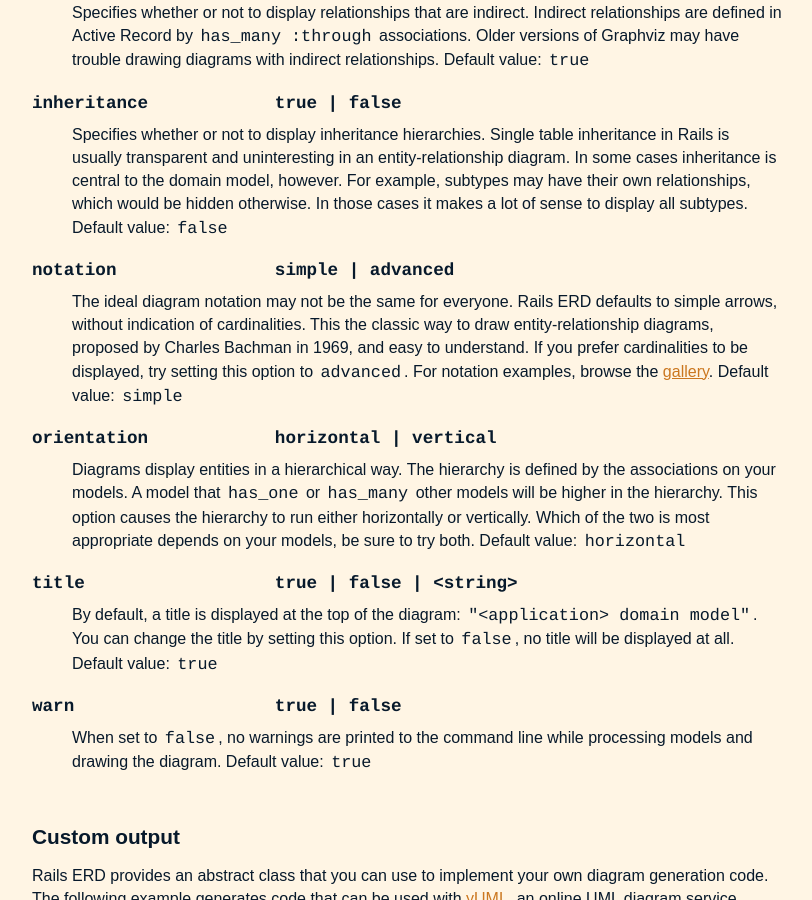
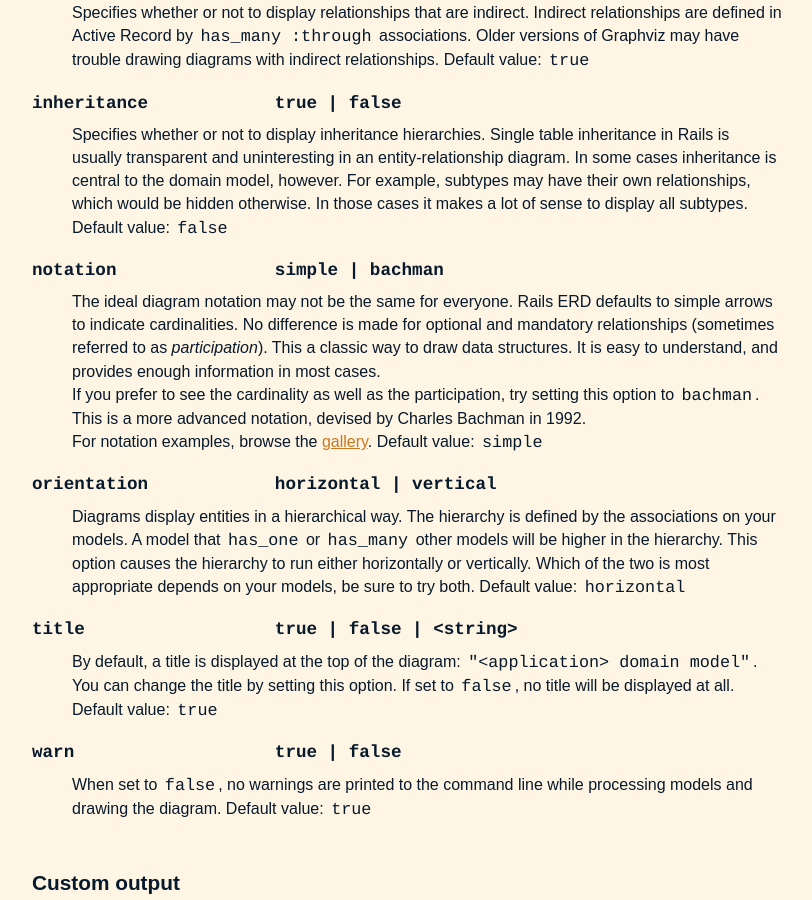
Before and after one commit to voormedia/rails-erd, a Jekyll site: the page built from site/customise.html, in a window 1280 px wide and 900 px high, scrolled down 1348 px. Shown: the whole window, without its empty margins (233-1045 px from the left). Built offline with Jekyll 4.4.1, drawn with Linux system fonts in a browser that asks for light colours.

Commit message:
Bachman uses look-here for participation and look-across for cardinalities; participation marks have been inversed. For a great comparison of notation styles, see: http://www.ischool.drexel.edu/faculty/song/publications/p_Jcse-erd.PDF (Bachman's notation featured on p.20/21 and p.30.

```diff
--- a/examples/examples.rb
+++ b/examples/examples.rb
@@ -28,7 +28,7 @@ Dir["#{File.dirname(__FILE__)}/*/*"].each do |path|
     next if ActiveRecord::Base.descendants.empty?
 
     puts "#{ActiveRecord::Base.descendants.length} models"
-    [:simple, :advanced].each do |notation|
+    [:simple, :bachman].each do |notation|
       filename = File.expand_path("#{output_dir}/#{name}#{notation != :simple ? "-#{notation}" : ""}", File.dirname(__FILE__))
 
       default_options = { :notation => notation, :filename => filename, :attributes => [:regular],
--- a/site/customise.html
+++ b/site/customise.html
@@ -82,15 +82,18 @@ The following output options are available in Rails ERD.
     Default value: <tt>false</tt>
   </dd>
 
-  <dt><pre>notation               simple | advanced</pre></dt>
+  <dt><pre>notation               simple | bachman</pre></dt>
   <dd>
-    The ideal diagram notation may not be the same for everyone.
-    Rails ERD defaults to simple arrows, without indication of cardinalities.
-    This the classic way to draw entity-relationship diagrams, proposed by
-    Charles Bachman in 1969, and easy to understand.
-    If you prefer cardinalities to be displayed, try
-    setting this option to <tt>advanced</tt>. For notation examples,
-    browse the <a href="/gallery.html">gallery</a>. Default value: <tt>simple</tt>
+    The ideal diagram notation may not be the same for everyone. Rails ERD
+    defaults to simple arrows to indicate cardinalities. No difference is made
+    for optional and mandatory relationships (sometimes referred to as
+    <em>participation</em>). This a classic way to draw data structures. It is
+    easy to understand, and provides enough information in most cases.<br/>
+    If you prefer to see the cardinality as well as the participation, try
+    setting this option to <tt>bachman</tt>. This is a more advanced notation,
+    devised by Charles Bachman in 1992.<br/>
+    For notation examples, browse the <a href="/gallery.html">gallery</a>.
+    Default value: <tt>simple</tt>
   </dd>
 
   <dt><pre>orientation            horizontal | vertical</pre></dt>
```
Also changed, not shown: lib/rails_erd/diagram/graphviz.rb (+7 -5 lines), test/unit/graphviz_test.rb (+12 -12 lines), 1 other file.
